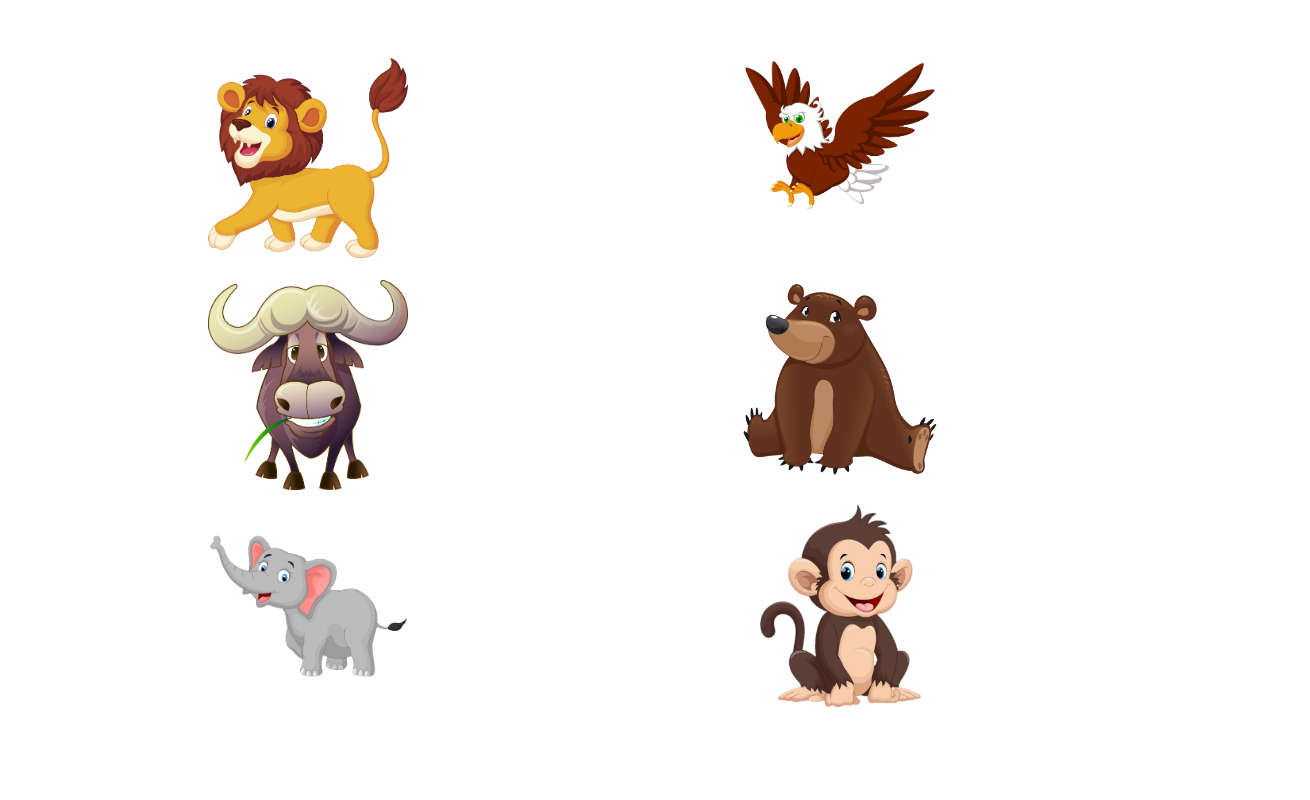
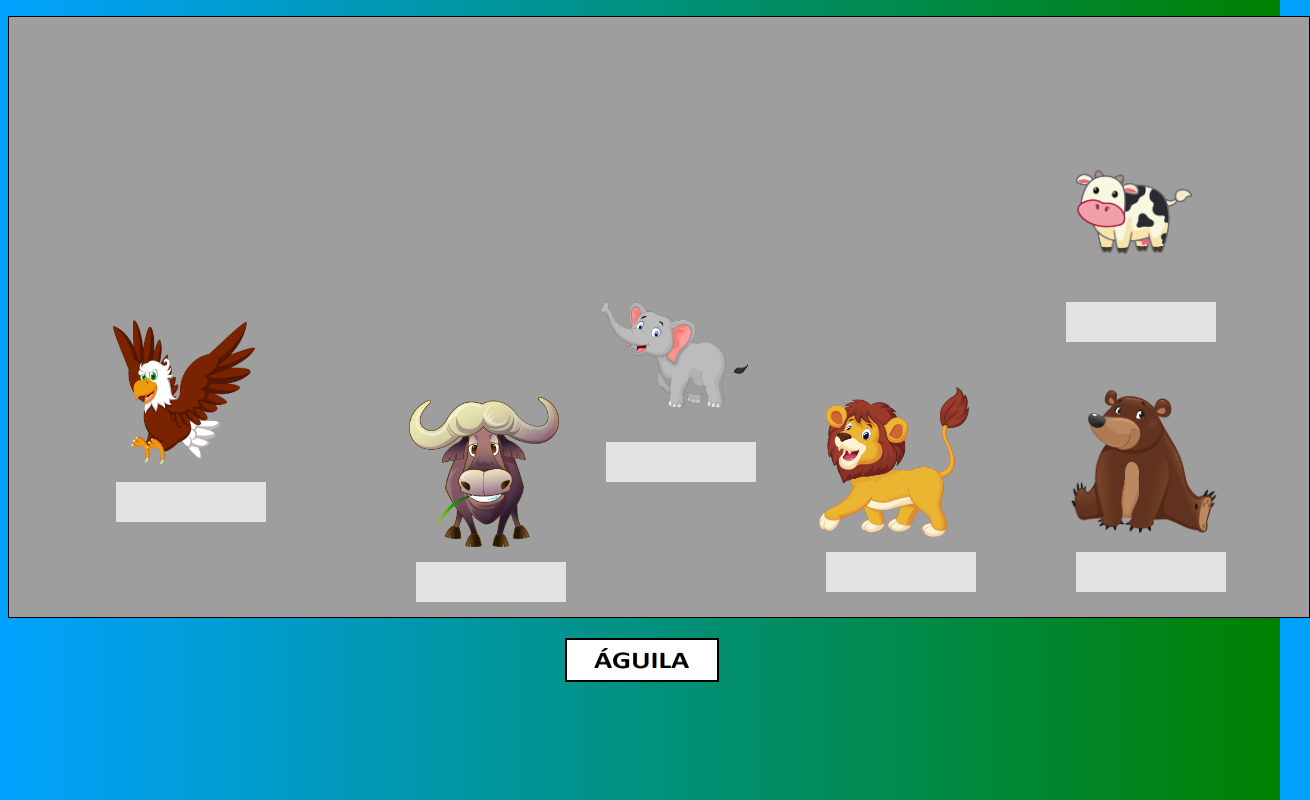
Before and after one commit to SalsaRoja2/Farm, a plain HTML site: page Juego/juego.html in a window 1280 px wide. Shown: the whole page, 1310 px wide, since content can reach past the window. Drawn offline with Linux system fonts and the light colour scheme.

Commit message:
Cambios en Juego

```diff
--- a/Juego/css/juego.css
+++ b/Juego/css/juego.css
@@ -1,18 +1,23 @@
-#animal{
-    display: grid;
-    grid-template-columns: 1fr 1fr;
-    grid-template-rows: 1fr 1fr 1fr;
-    gap: 0px 0px;
-    grid-template-areas:
-      ". ."
-      ". ."
-      ". .";
-    padding-left: 200px;
-    padding-top: 50px;}
+body{
+    background-image: linear-gradient(to right,rgb(1, 162, 255),green);
+    background-size: 100vw 100vh;
+    width: 99%;
+}
 
-#animal img{
-    width: 200px;
+#canvasContainer{
+    width: 100%;
+    text-align: center;
+    margin:auto;
+    position:relative;
 }
-body{
-    background-image: url("../img/fondo.jpg");
+canvas{
+    display: inline;
+    width: auto;
 }
+
+.divInside{
+    position:absolute;
+    width: 150px;
+    height: 40px;
+    background-color: rgb(255, 255, 255,.7);
+}
--- a/Juego/js/juego.js
+++ b/Juego/js/juego.js
@@ -1,10 +1,71 @@
 const contenedor = document.getElementById("animal");
-const imagenes = ["../img/aguila.png", "../img/bufalo.png", "../img/chango.png","../img/elefante.png","../img/leon.png","../img/oso.png"];
+var imagenes = [
+  document.getElementById('img_aguila'),
+  document.getElementById('img_bufalo'),
+  document.getElementById('img_vaca'),
+  document.getElementById('img_elefante'),
+  document.getElementById('img_leon'),
+  document.getElementById('img_oso')
+];
 
-imagenes.sort(() => Math.random() - 0.5);
+var dropArea = [
+  document.getElementById('divUno'),
+  document.getElementById('divDos'),
+  document.getElementById('divTres'),
+  document.getElementById('divCuatro'),
+  document.getElementById('divCinco'),
+  document.getElementById('divSeis')
+];
 
-imagenes.forEach((ruta) => {
-  const img = document.createElement("img");
-  img.src = ruta;
-  contenedor.appendChild(img);
-});
+var posiciones = [
+                  [100,300],
+                  [400,380],
+                  [1050,120],
+                  [590,260],
+                  [810,370],
+                  [1060,370]
+                ];
+
+var canvas = document.getElementById('canvas');
+var ctx = canvas.getContext('2d');
+
+
+window.addEventListener("load", (event) => {
+  if(typeof window.localStorage !== "undefined" && !localStorage.getItem('visited')){
+    localStorage.setItem('visited',true);
+  }
+  agregarImagenes();
+  });
+
+
+function agregarImagenes(){
+  ctx.drawImage(document.getElementById("bg"),0,0,1300,600);
+  var aaa = imagenes[0];
+  ctx.drawImage(aaa,posiciones[0][0],posiciones[0][1],150,150);
+
+  dropArea[0].style.left = (posiciones[0][0] + canvas.getBoundingClientRect().left) + "px";
+  dropArea[0].style.top = (posiciones[0][1] + canvas.getBoundingClientRect().top + 150) + "px";
+
+  for(let x=1;x<6;x++){
+    aaa = imagenes[x];
+    ctx.drawImage(aaa,posiciones[x][0],posiciones[x][1],150,150) ;
+    dropArea[x].style.left = (posiciones[x][0] + canvas.getBoundingClientRect().left) + "px";
+    dropArea[x].style.top = (posiciones[x][1] + canvas.getBoundingClientRect().top + 150) + "px";
+  }
+}
+
+//FUNCION PARA CREAR LAS 6 POSICIONES DE CADA ANIMAL
+
+function allowDrop(ev) {
+  ev.preventDefault();
+}
+
+function drag(ev) {
+  ev.dataTransfer.setData("text", ev.target.id);
+}
+
+function drop(ev) {
+  ev.preventDefault();
+  var data = ev.dataTransfer.getData("text");
+  ev.target.appendChild(document.getElementById(data));
+}
--- a/Juego/juego.html
+++ b/Juego/juego.html
@@ -6,13 +6,32 @@
     <link rel="stylesheet" href="css/juego.css">
 </head>
 <body>
+    <div id="canvasContainer">
+        <p><canvas id="canvas" width="1300" height="600" style="border: 1px solid black;">Tu navegador no soporta canvas</canvas></p>
+        <img src="img/aguila.png" alt="aaa" width="300" height="300" hidden id="img_aguila">
+        <img src="img/bufalo.png" alt="aaa" width="300" height="300" hidden id="img_bufalo">
+        <img src="img/vaca.png" alt="aaa" width="300" height="300" hidden id="img_vaca">
+        <img src="img/elefante.png" alt="aaa" width="300" height="300" hidden id="img_elefante">
+        <img src="img/leon.png" alt="aaa" width="300" height="300" hidden id="img_leon">
+        <img src="img/oso.png" alt="aaa" width="300" height="300" hidden id="img_oso">
+        <img src="img/fondoZoo.jpg" alt="aaa" hidden id="bg">
 
-    <div id="juego">
-        <div id="animal"></div>
+        <div class="divInside" id="divUno" ondrop="drop(event)" ondragover="allowDrop(event)"></div>
+        <div class="divInside" id="divDos" ondrop="drop(event)" ondragover="allowDrop(event)"></div>
+        <div class="divInside" id="divTres" ondrop="drop(event)" ondragover="allowDrop(event)"></div>
+        <div class="divInside" id="divCuatro" ondrop="drop(event)" ondragover="allowDrop(event)"></div>
+        <div class="divInside" id="divCinco" ondrop="drop(event)" ondragover="allowDrop(event)"></div>
+        <div class="divInside" id="divSeis" ondrop="drop(event)" ondragover="allowDrop(event)"></div>
+
+
     </div>
 
 
-    <!-- Script JS que se encarga de la interacción y funcionalidad del juego -->
-    <script src="js/juego.js"></script>
+    <div style="display: flex; justify-content: center;">
+        <img id="aguilaNombre" src="img/aguila_nombre.png" draggable="true" style="border: 2px solid black" ondragstart="drag(event)" width="150" height="40">
+    </div>
+
+     <!-- Script JS que se encarga de la interacción y funcionalidad del juego -->
+     <script src="js/juego.js"></script>
 </body>
 </html>
```
Also changed, not shown: Juego/img/aguila_nombre.png (added), Juego/img/chango.png (deleted), Juego/img/vaca.png (added), 2 other files.
